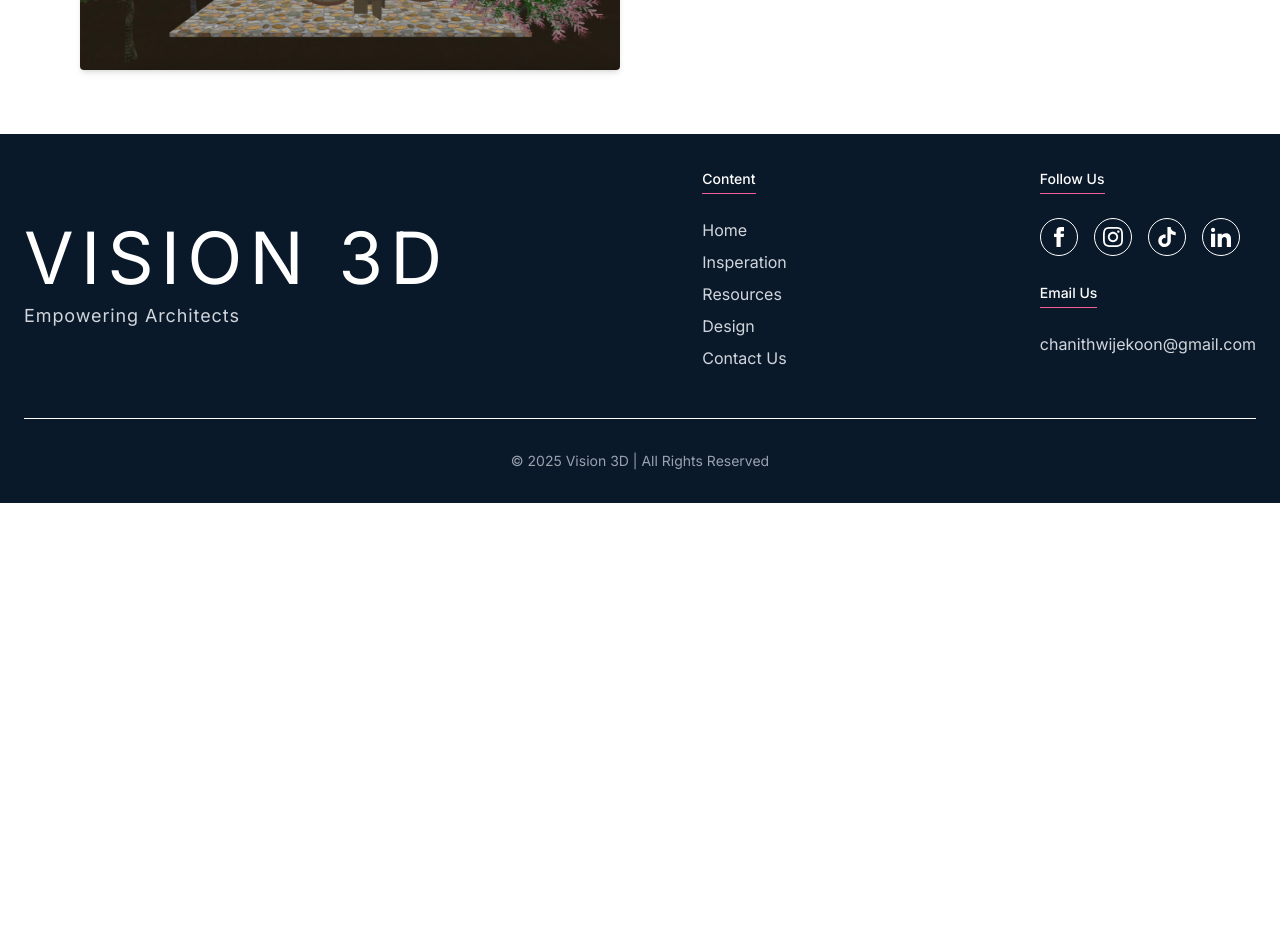
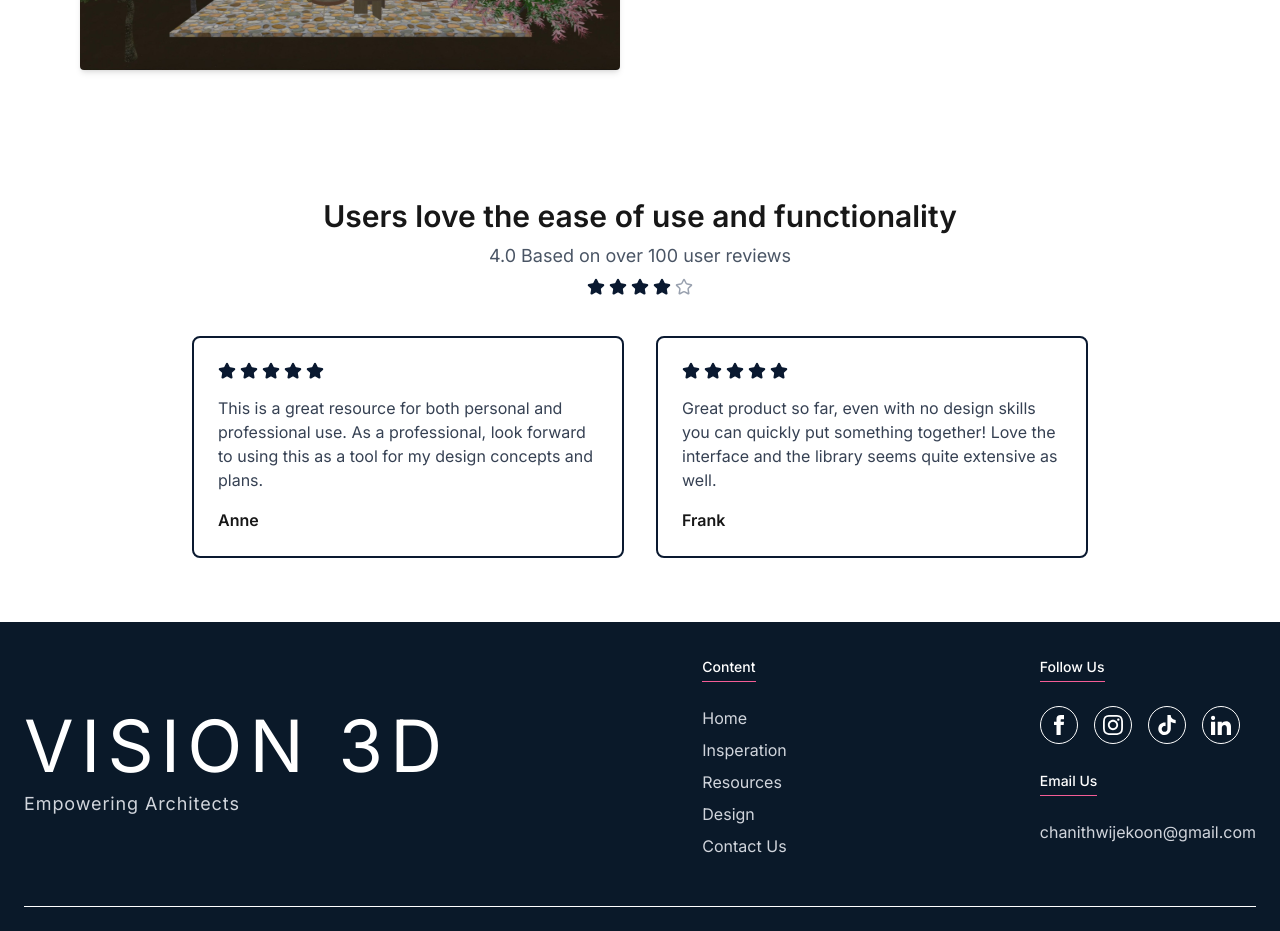
Before and after one commit to Chaniths/vision3d, a Next.js app: page / in a window 1280 px wide. Shown: the part 2100-3031 px from the top of the page. Before the commit the page ends 2603 px from the top, so only its background shows below. Built offline with nearby package versions, Linux system fonts and the light colour scheme.

Commit message:
Created testimonials section

```diff
--- a/package.json
+++ b/package.json
@@ -9,6 +9,7 @@
     "lint": "next lint"
   },
   "dependencies": {
+    "lucide-react": "^0.487.0",
     "next": "15.2.1",
     "react": "^19.0.0",
     "react-dom": "^19.0.0",
--- a/src/app/home/Land.jsx
+++ b/src/app/home/Land.jsx
@@ -2,6 +2,7 @@
 import Card from "./Card";
 import Hero from "../hero/Hero";
 import FeaturesSection from "./FeaturesSection";
+import TestimonialsSection from "./TestimonialsSection";
 
 const Land = () => {
   return (
@@ -34,6 +35,7 @@
         />
       </div>
       <FeaturesSection />
+      <TestimonialsSection />
     </div>
   );
 };
--- /dev/null
+++ b/src/app/home/TestimonialsSection.jsx
@@ -0,0 +1,59 @@
+import { Star } from "lucide-react";
+
+const StarRating = ({ filled = 5 }) => {
+  return (
+    <div className="flex space-x-1">
+      {[...Array(5)].map((_, i) => (
+        <Star
+          key={i}
+          size={18}
+          className={i < filled ? "text-[#0A1930]" : "text-gray-400"}
+          fill={i < filled ? "currentColor" : "none"}
+        />
+      ))}
+    </div>
+  );
+};
+
+export default function TestimonialsSection() {
+  return (
+    <div className="bg-white py-16 px-4 md:px-20 text-center space-y-10">
+      <div className="space-y-2">
+        <h2 className="text-2xl md:text-3xl font-semibold">
+          Users love the ease of use and functionality
+        </h2>
+        <p className="text-gray-600 text-lg">
+          4.0 Based on over 100 user reviews
+        </p>
+        <div className="flex justify-center">
+          <StarRating filled={4} />
+        </div>
+      </div>
+
+      {/* Testimonials */}
+      <div className="grid md:grid-cols-2 gap-8 max-w-4xl mx-auto">
+        {/* Testimonial 1 */}
+        <div className="border-2 border-[#0A1930] rounded-lg p-6 text-left space-y-4">
+          <StarRating filled={5} />
+          <p className="text-gray-700">
+            This is a great resource for both personal and professional use. As
+            a professional, look forward to using this as a tool for my design
+            concepts and plans.
+          </p>
+          <p className="font-semibold">Anne</p>
+        </div>
+
+        {/* Testimonial 2 */}
+        <div className="border-2 border-[#0A1930] rounded-lg p-6 text-left space-y-4">
+          <StarRating filled={5} />
+          <p className="text-gray-700">
+            Great product so far, even with no design skills you can quickly put
+            something together! Love the interface and the library seems quite
+            extensive as well.
+          </p>
+          <p className="font-semibold">Frank</p>
+        </div>
+      </div>
+    </div>
+  );
+}
```
Also changed, not shown: 1 other file (tests, documents, lock files or other folders).
